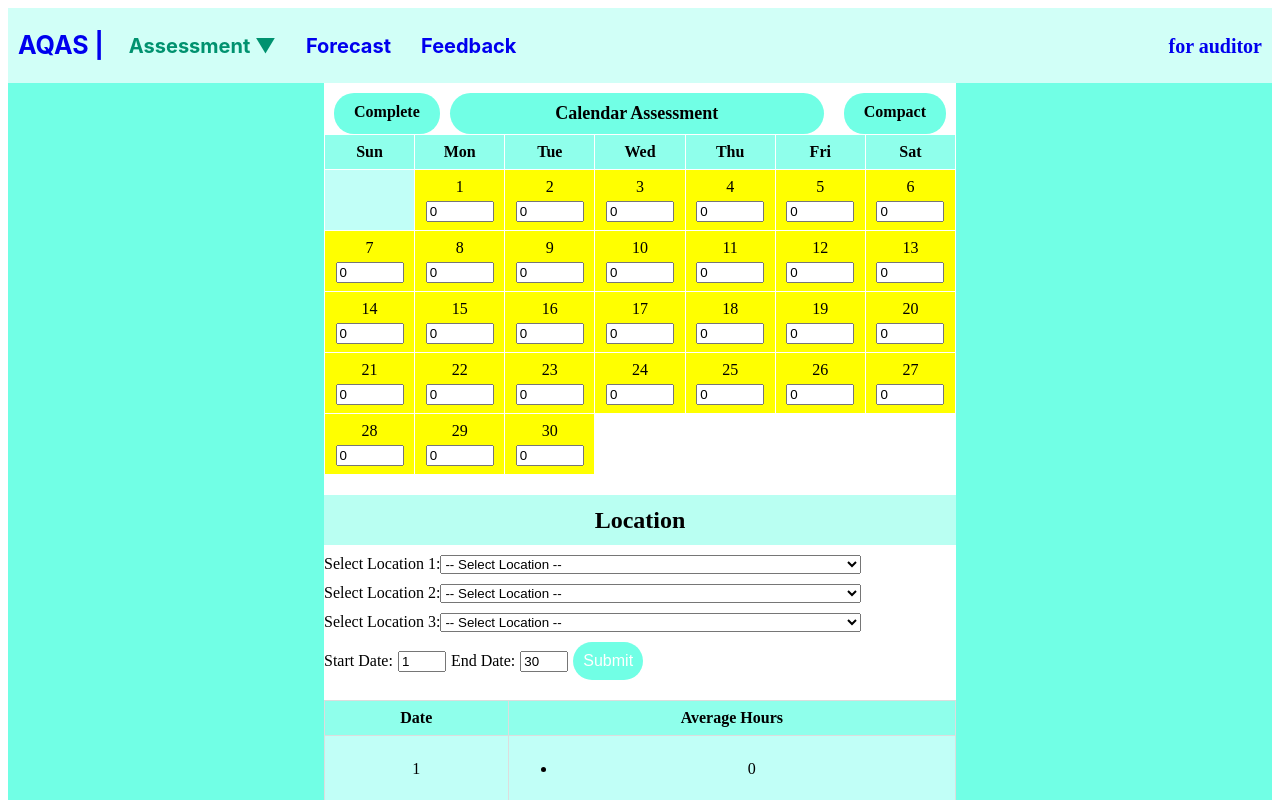
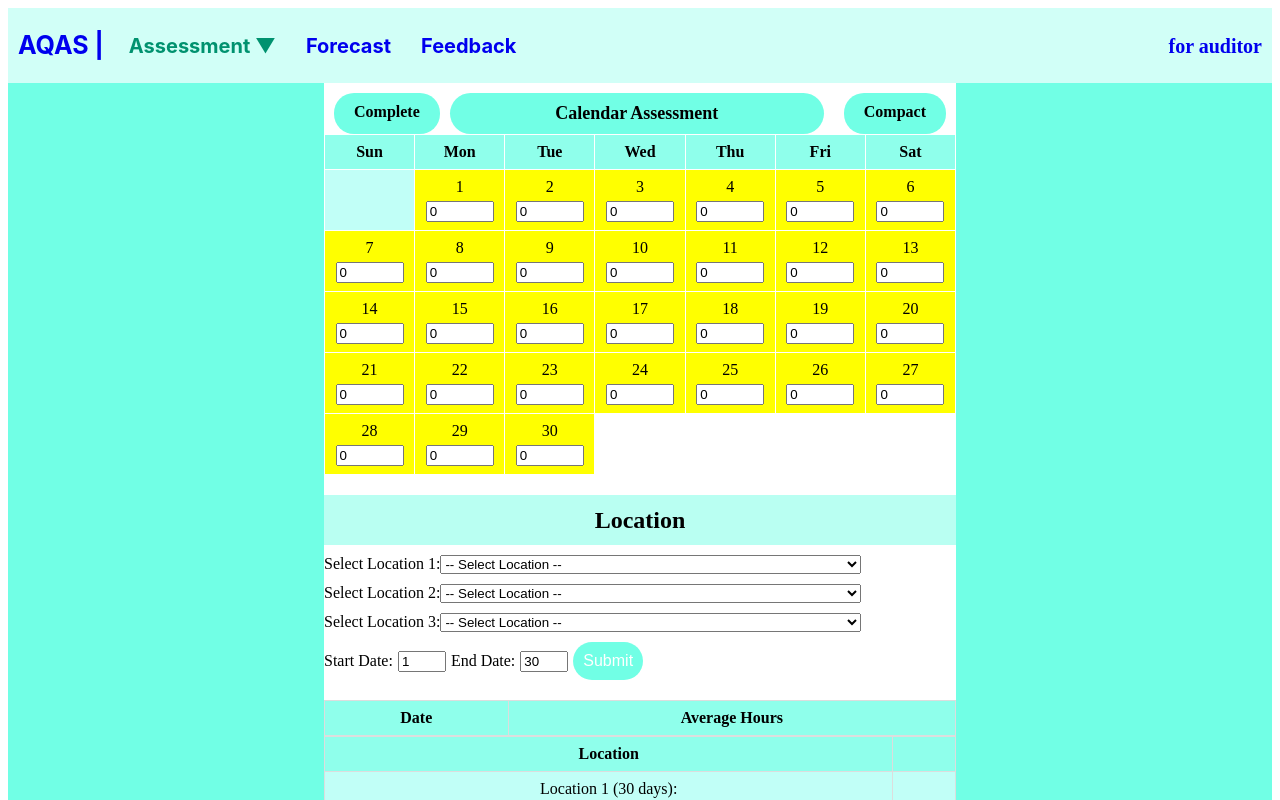
Before and after one commit to sodaop12/Air-Quality-Assessment-System-Front-end, a Vue app: page /calendar_as in a window 1280 px wide. Shown: the top 800 px of the page. Built offline with nearby package versions, Linux system fonts and the light colour scheme.

Commit message:
filter date that added hours

```diff
--- a/src/views/CalendarAssessmentView.vue
+++ b/src/views/CalendarAssessmentView.vue
@@ -112,12 +112,13 @@
       </div>
       <!-- Display the logged data as a table -->
       <div class="logged-data">
+        <!-- <p>Total Active Average Hours: {{ totalActiveHours }}</p>-->
         <table>
           <tr>
             <th>Date</th>
             <th>Average Hours</th>
           </tr>
-          <tr v-for="dayData in loggedData" :key="dayData.day">
+          <tr v-for="dayData in filteredLoggedData" :key="dayData.day">
             <td>{{ dayData.day }}</td>
             <td>
               <ul>
@@ -128,7 +129,7 @@
             </td>
           </tr>
         </table>
-        <!--  split table two table   -->
+        <!-- Split table for selected locations -->
         <table>
           <tr>
             <th>Location</th>
@@ -143,6 +144,7 @@
           </tr>
         </table>
       </div>
+
       <h2 class="section-title" v-if="responseReceived">Report</h2>
       <table v-if="responseReceived">
         <tr>
@@ -228,6 +230,17 @@ export default {
     };
   },
   computed: {
+    totalActiveHours() {
+      return this.filteredLoggedData.reduce(
+        (total, dayData) => total + this.averageHours[dayData.day - 1],
+        0
+      );
+    },
+    filteredLoggedData() {
+      return this.loggedData.filter(
+        (dayData) => this.averageHours[dayData.day - 1] !== 0
+      );
+    },
     // Calculate the number of days in the range (start date to end date)
     daysInRange() {
       return this.endDate - this.startDate + 1;
```
